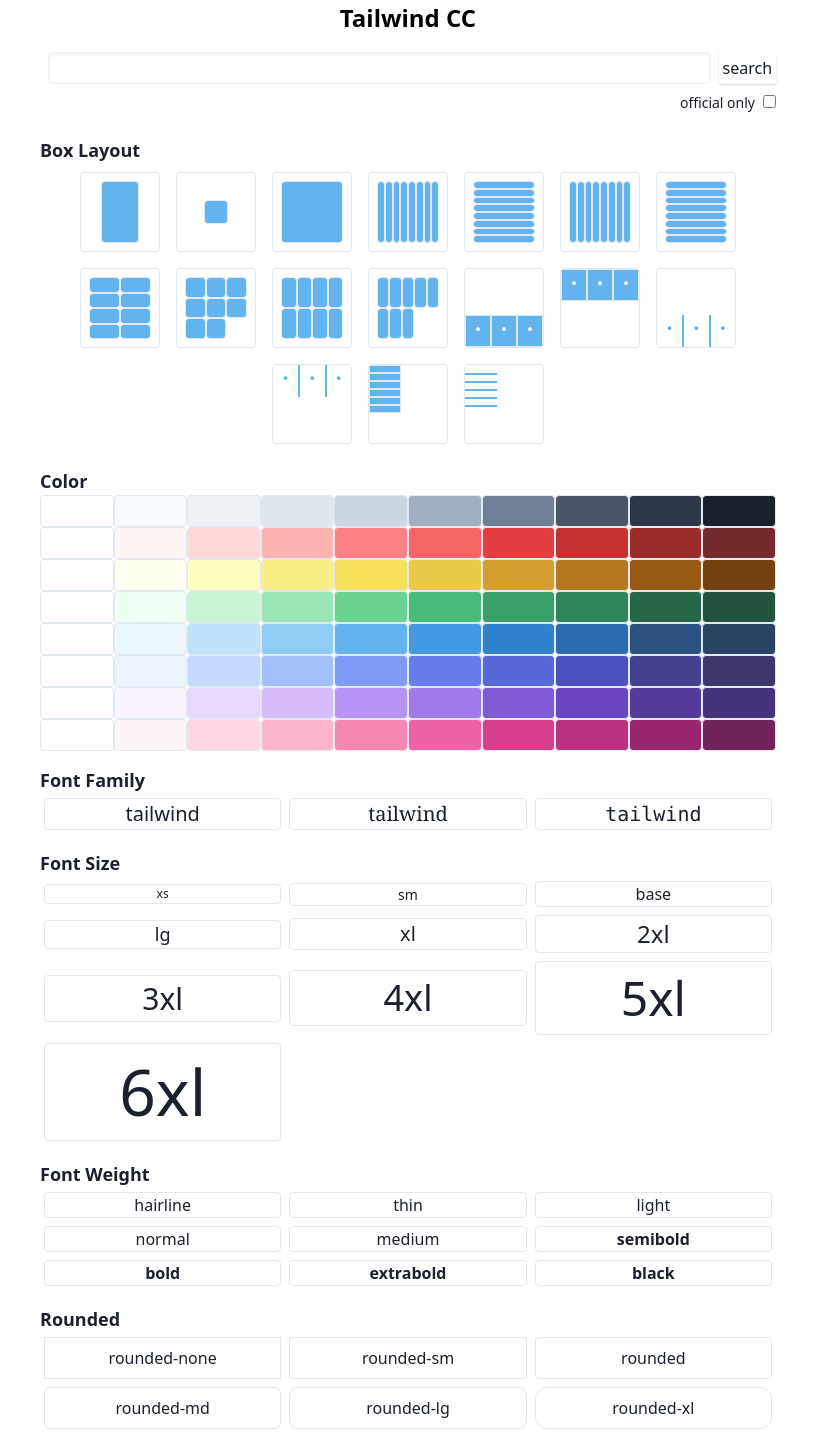
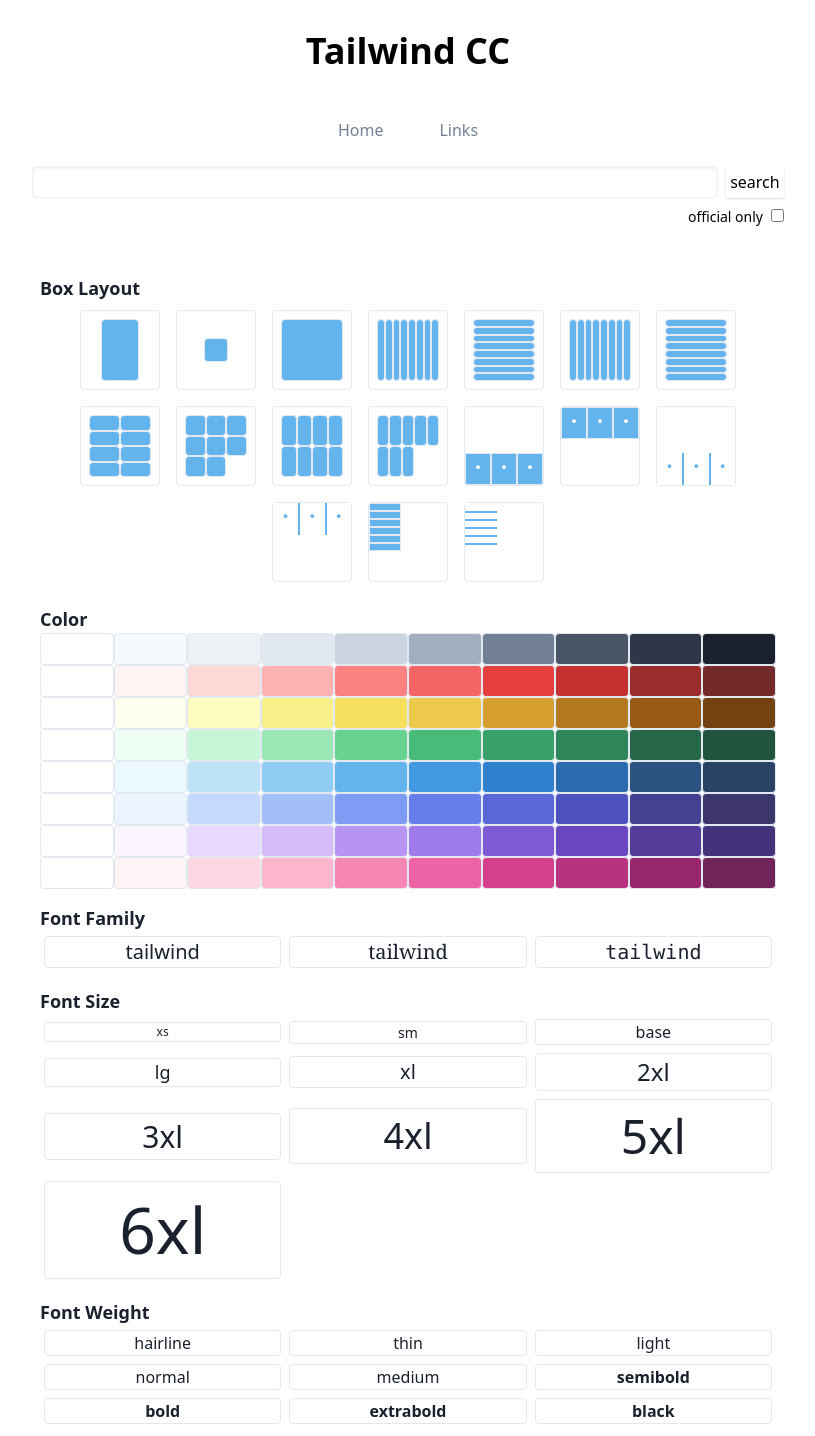
Before and after one commit to cti1650/tailwind_cc, a Next.js app: page / in a window 1280 px wide. Shown: the top 1436 px of the page, without its empty margins (232-1047 px from the left). Built offline with nearby package versions, Linux system fonts and the light colour scheme.

Commit message:
👷 ページを分割

```diff
--- /dev/null
+++ b/components/layout/footer.jsx
@@ -0,0 +1,9 @@
+export default function Footer({ children }) {
+  return (
+    <>
+      <div className='pt-10 pb-4 text-center text-xs font-thin text-gray-600'>
+        Copyright ©2021 cti All rights reserved.
+      </div>
+    </>
+  );
+}
--- /dev/null
+++ b/components/layout/layout.jsx
@@ -0,0 +1,14 @@
+import Navbar from './navbar';
+import Footer from './footer';
+
+export default function Layout({ children }) {
+  return (
+    <>
+      <div className='container max-w-screen-md mx-auto text-sans'>
+        <Navbar />
+        <main>{children}</main>
+        <Footer />
+      </div>
+    </>
+  );
+}
--- /dev/null
+++ b/components/layout/navbar.jsx
@@ -0,0 +1,31 @@
+import Link from 'next/link';
+import { TailwindSearch } from '../search/tailwind';
+
+export default function Navbar({ children }) {
+  return (
+    <>
+      <div className='w-full'>
+        <div className='w-full py-2 sm:py-6 text-center text-4xl font-bold'>
+          Tailwind CC
+        </div>
+        <ol className='w-full py-2 sm:py-4 flex justify-center items-center content-center space-x-6 text-gray-600'>
+          <li>
+            <Link href='/'>
+              <a className='px-4 py-1 bg-white hover:bg-gray-200 rounded'>
+                Home
+              </a>
+            </Link>
+          </li>
+          <li>
+            <Link href='/site'>
+              <a className='px-4 py-1 bg-white hover:bg-gray-200 rounded'>
+                Links
+              </a>
+            </Link>
+          </li>
+        </ol>
+        <TailwindSearch />
+      </div>
+    </>
+  );
+}
--- a/components/search/tailwind.jsx
+++ b/components/search/tailwind.jsx
@@ -25,12 +25,12 @@ export const TailwindSearch = (props) => {
   );
   return (
     <>
-      <div className='w-full flex flex-col'>
-        <div className='w-full h-8 flex flex-row'>
+      <div className='w-full p-2 flex flex-col'>
+        <div className='w-full h-8 flex flex-row space-x-2'>
           <input
             type='text'
             ref={searchRef}
-            className='w-full mx-2 px-4 focus:outline-none shadow-inner border border-gray-200 rounded'
+            className='w-full px-4 focus:outline-none shadow-inner border border-gray-200 rounded'
           ></input>
           <button
             onClick={handleClick}
--- a/pages/_app.js
+++ b/pages/_app.js
@@ -1,11 +1,41 @@
-import "../styles.css";
+import '../styles.css';
 
-import React from "react";
-import App from "next/app";
+import React from 'react';
+import App from 'next/app';
+import Layout from '../components/layout/layout';
+import Head from 'next/head';
 
 export default class TailwindApp extends App {
   render() {
     const { Component, pageProps } = this.props;
-    return <Component {...pageProps} />;
+    return (
+      <Layout>
+        <Head>
+          <title>Tailwind CC</title>
+          <link rel='icon' href='/icon/tailwind_cc-128x128.ico' />
+          <meta name='viewport' content='user-scalable=no' />
+          <meta
+            name='viewport'
+            content='width=device-width,initial-scale=1.0,minimum-scale=1.0'
+          ></meta>
+          <meta
+            name='description'
+            content='Tailwind.cssを使ったレイアウトの方法や文字など見た目を確認しながらclassをコピペできるようにしたチートシートです！'
+          />
+          <meta name='keywords' content='HTML,CSS,Tailwind.css'></meta>
+          <meta property='og:title' content='Tailwind CC' />
+          <meta
+            property='og:description'
+            content='Tailwind.cssを使ったレイアウトの方法や文字など見た目を確認しながらclassをコピペできるようにしたチートシートです！'
+          />
+          <meta property='og:type' content='website' />
+          <meta property='og:url' content='https://tailwind-cc.vercel.app/' />
+          <meta property='og:image' content='/icon/tailwind_cc-128x128.ico' />
+          <meta property='og:site_name' content='Tailwind CC' />
+          <meta property='og:locale' content='ja_JP' />
+        </Head>
+        <Component {...pageProps} />
+      </Layout>
+    );
   }
 }
--- a/pages/index.js
+++ b/pages/index.js
@@ -1,6 +1,5 @@
 import React, { useState } from 'react';
 import Head from 'next/head';
-import Nav from '../components/nav';
 import {
   SampleBox,
   SampleBoxs,
@@ -10,11 +9,8 @@ import {
   SampleFontFamilies,
   SampleFontStyles,
 } from '../components/parts/sample';
-import { PageLink } from '../components/links/link';
-import Link from 'next/link';
 import { Popup } from '../components/popup/pop';
 import { LinkData } from '../components/links/linkData';
-import { TailwindSearch } from '../components/search/tailwind';
 
 const Home = () => {
   const [comment, setComment] = useState('');
@@ -26,35 +22,12 @@ const Home = () => {
     <div className='container max-w-screen-md mx-auto text-sans'>
       <Head>
         <title>Tailwind CC</title>
-        <link rel='icon' href='/icon/tailwind_cc-128x128.ico' />
-        <meta name='viewport' content='user-scalable=no' />
-        <meta
-          name='viewport'
-          content='width=device-width,initial-scale=1.0,minimum-scale=1.0'
-        ></meta>
-        <meta
-          name='description'
-          content='Tailwind.cssを使ったレイアウトの方法や文字など見た目を確認しながらclassをコピペできるようにしたチートシートです！'
-        />
-        <meta name='keywords' content='HTML,CSS,Tailwind.css'></meta>
         <meta property='og:title' content='Tailwind CC' />
-        <meta
-          property='og:description'
-          content='Tailwind.cssを使ったレイアウトの方法や文字など見た目を確認しながらclassをコピペできるようにしたチートシートです！'
-        />
-        <meta property='og:type' content='website' />
-        <meta property='og:url' content='https://tailwind-cc.vercel.app/' />
-        <meta property='og:image' content='/icon/tailwind_cc-128x128.ico' />
-        <meta property='og:site_name' content='Tailwind CC' />
-        <meta property='og:locale' content='ja_JP' />
       </Head>
 
-      <div className='w-full text-center text-2xl font-bold'>Tailwind CC</div>
-
       <div className='w-full text-gray-900 p-4'>
-        <TailwindSearch />
         <div>
-          <div className='text-lg font-bold pt-4'>Box Layout</div>
+          <div className='sticky text-lg font-bold pt-4'>Box Layout</div>
           <div className='flex flex-row flex-wrap justify-center items-center'>
             <SampleBox
               onCopy={handleCopy}
@@ -146,15 +119,15 @@ const Home = () => {
           </div>
         </div>
         <div>
-          <div className='text-lg font-bold pt-4'>Color</div>
+          <div className='sticky text-lg font-bold pt-4'>Color</div>
           <SampleColors onCopy={handleCopy} />
         </div>
         <div>
-          <div className='text-lg font-bold pt-4'>Font Family</div>
+          <div className='sticky text-lg font-bold pt-4'>Font Family</div>
           <SampleFontFamilies onCopy={handleCopy} />
         </div>
         <div>
-          <div className='text-lg font-bold pt-4'>Font Size</div>
+          <div className='sticky text-lg font-bold pt-4'>Font Size</div>
           <SampleFontStyles
             onCopy={handleCopy}
             styleItems={[
@@ -173,7 +146,7 @@ const Home = () => {
           />
         </div>
         <div>
-          <div className='text-lg font-bold pt-4'>Font Weight</div>
+          <div className='sticky text-lg font-bold pt-4'>Font Weight</div>
           <SampleFontStyles
             onCopy={handleCopy}
             styleItems={[
@@ -191,7 +164,7 @@ const Home = () => {
           />
         </div>
         <div>
-          <div className='text-lg font-bold pt-4'>Rounded</div>
+          <div className='sticky text-lg font-bold pt-4'>Rounded</div>
           <SampleFontStyles
             onCopy={handleCopy}
             styleItems={[
@@ -200,16 +173,13 @@ const Home = () => {
               'rounded',
               'rounded-md',
               'rounded-lg',
-              'rounded-xl',
-              'rounded-2xl',
-              'rounded-3xl',
               'rounded-full',
             ]}
             baseStyle='p-2'
           />
         </div>
         <div>
-          <div className='text-lg font-bold pt-4'>Border</div>
+          <div className='sticky text-lg font-bold pt-4'>Border</div>
           <SampleFontStyles
             onCopy={handleCopy}
             styleItems={[
@@ -223,7 +193,7 @@ const Home = () => {
           />
         </div>
         <div>
-          <div className='text-lg font-bold pt-4'>Text Align</div>
+          <div className='sticky text-lg font-bold pt-4'>Text Align</div>
           <SampleFontStyles
             onCopy={handleCopy}
             styleItems={[
@@ -236,7 +206,7 @@ const Home = () => {
           />
         </div>
         <div>
-          <div className='text-lg font-bold pt-4'>Shadow</div>
+          <div className='sticky text-lg font-bold pt-4'>Shadow</div>
           <SampleFontStyles
             onCopy={handleCopy}
             styleItems={[
@@ -251,16 +221,6 @@ const Home = () => {
             baseStyle='p-2'
           />
         </div>
-        <div>
-          <div className='text-lg font-bold pt-4'>Links</div>
-          <div className='pl-4 grid grid-cols-3'>
-            {links.map((link, index) => {
-              return (
-                <PageLink key={index} href={link.href} title={Link.title} />
-              );
-            })}
-          </div>
-        </div>
         <Popup comment={comment} />
       </div>
     </div>
--- /dev/null
+++ b/pages/site.jsx
@@ -0,0 +1,38 @@
+import React, { useState } from 'react';
+import Head from 'next/head';
+import { PageLink } from '../components/links/link';
+import Link from 'next/link';
+import { LinkData } from '../components/links/linkData';
+
+const Home = () => {
+  const links = LinkData();
+  return (
+    <div className='container max-w-screen-md mx-auto text-sans'>
+      <Head>
+        <title>Tailwind CC - Links</title>
+        <meta property='og:title' content='Tailwind CC' />
+      </Head>
+
+      <div className='w-full text-gray-900 p-4'>
+        <div>
+          <div className='text-lg font-bold pt-4'>Links</div>
+          <div className='pl-4 grid grid-cols-3'>
+            {links.map((link, index) => {
+              return (
+                <PageLink key={index} href={link.href} title={Link.title} />
+              );
+            })}
+          </div>
+        </div>
+      </div>
+    </div>
+  );
+};
+
+export async function getStaticProps() {
+  return {
+    props: {},
+  };
+}
+
+export default Home;
```
